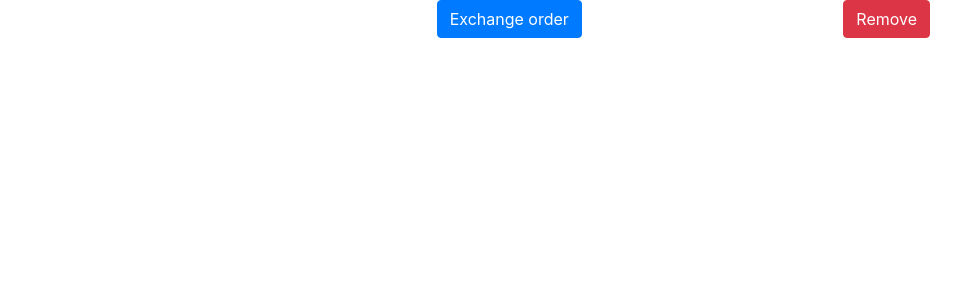
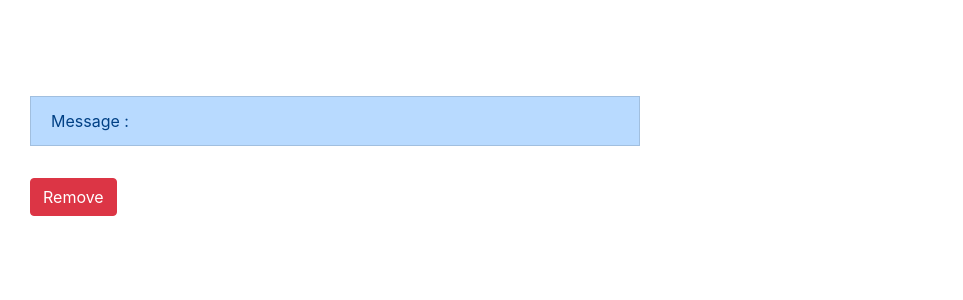
Before and after one commit to Lanaok/project, a Django app: template mysite/order/templates/order/order_detail.html in a window 1280 px wide. Shown: the part 56-356 px from the top of the page, without its empty margins (0-963 px from the left). Run offline with Django 3.2, Linux system fonts and the light colour scheme; the template is opened without the code that fills it, so the values that code supplies are empty; parts of the project's set-up code (start-up, migrations or seed data) failed here and were passed over; some libraries are stand-ins or nearby versions.

Commit message:
changed order-detail page

```diff
--- a/mysite/company/templates/company/company/company_detail.html
+++ b/mysite/company/templates/company/company/company_detail.html
@@ -46,8 +46,7 @@
                             class="btn btn-primary">
                         Edit
                     </button>
-                    <button onclick="location.href='{% url 'company-order'  company_id=company.id filter=" all
-                    " %}'"
+                    <button onclick="location.href='{% url 'company-order'  company_id=company.id filter='all' %}'"
                     type="button"
                     class="btn btn-primary">
                     Company Orders
--- a/mysite/company/views.py
+++ b/mysite/company/views.py
@@ -199,6 +199,7 @@
     template_name = "company/company/company_orders.html"
     paginate_by = 9
 
+
     def get_queryset(self):
         if self.kwargs['filter'] != 'all':
             return Order.objects.filter(service_order__company_id=self.kwargs['company_id'],
@@ -263,6 +264,5 @@
             data.user_id = current_user.id
             data.save()  # save data to table
 
-
     comments_list = Comment.objects.all().filter(company=Company.objects.get(pk=company_id))
     return render(request, "company/company/review_message.html", {'comments_list': comments_list})
--- a/mysite/order/forms.py
+++ b/mysite/order/forms.py
@@ -7,7 +7,7 @@
 class OrderForm(forms.ModelForm):
     class Meta:
         model = Order
-        exclude = ['user_orders',  'staff_order', 'date_created', 'service_order', 'order_state']
+        exclude = ['user_orders',  'staff_order', 'date_created', 'service_order', 'order_state', 'order_message']
         fields = ['order_time', 'order_day']
         widgets = {
             'order_time': DateInput(attrs={'class': 'form-control', 'type': 'time'}),
--- a/mysite/order/models.py
+++ b/mysite/order/models.py
@@ -20,9 +20,10 @@
     service_order = models.ForeignKey(Service, null=True, on_delete=models.SET_NULL)
     staff_order = models.ForeignKey(StaffMember, null=True, on_delete=models.SET_NULL)
     date_created = models.DateTimeField(auto_now_add=True)
-    order_time = models.TimeField(default=timezone.now,null=False, blank=False)
-    order_day = models.DateField(default=timezone.now,null=False, blank=False)
+    order_time = models.TimeField(default=timezone.now, null=False, blank=False)
+    order_day = models.DateField(default=timezone.now, null=False, blank=False)
     order_state = models.CharField(choices=OrderState.choices, max_length=10)
+    order_message = models.CharField(max_length=300)
 
     def __str__(self):
         return self.service_order.name
--- a/mysite/order/templates/order/order_detail.html
+++ b/mysite/order/templates/order/order_detail.html
@@ -1,15 +1,13 @@
 {% extends 'base.html' %}
 {% block content %}
-    <div class="row col-sm-auto mb-2">
-        <div class="col">
-            <a href="{{ order.get_absolute_url }}"> {{ order }}</a>
+<div class="row-cols-2 col-sm-auto mb-2">
+    <br class="col">
+        <br> <a href="{{ order.get_absolute_url }}"> {{ order }}</a></br>
+        <br><li class="list-group-item list-group-item-primary">Message : {{ order.order_message }}</li></br>
+
     </div>
-        <div class="col">
-            <button type="button" class="btn btn-primary"
-                    onclick="location.href='{% url 'order_change' order_id=order.id %}'">
-                Exchange order
-            </button>
-        </div>
+
+    {% if not userIsManager %}
     <div class="col">
         <button type="button" class="btn btn-danger"
                 onclick="location.href='{% url 'order_remove' order_id=order.id %}'"
@@ -17,6 +15,6 @@
             Remove
         </button>
     </div>
-
+    {% endif %}
 </div>
 {% endblock %}
--- a/mysite/order/views.py
+++ b/mysite/order/views.py
@@ -57,6 +57,7 @@
             order_instance.order_state = Order.OrderState.requested
             order_instance.order_day = day
             order_instance.order_time = time
+            order_instance.order_message = message
             order_instance.save()
             create_notification("Order requested", order_instance.get_message, request.user.profile,
                                 staff_profile.staffmember.company.manager.profile,
@@ -69,8 +70,11 @@
 
 
 def order_view(request, order_id):
+    order = Order.objects.get(pk=order_id)
+    service = order.service_order
+    company = service.company
     return render(request, 'order/order_detail.html',
-                  {'order': Order.objects.get(pk=order_id)})
+                  {'order': order, 'userIsManager': company.manager.profile == request.user.profile})
 
 
 def order_change(request, order_id):
```
Lines whose indentation alone changed are shown as unchanged.
